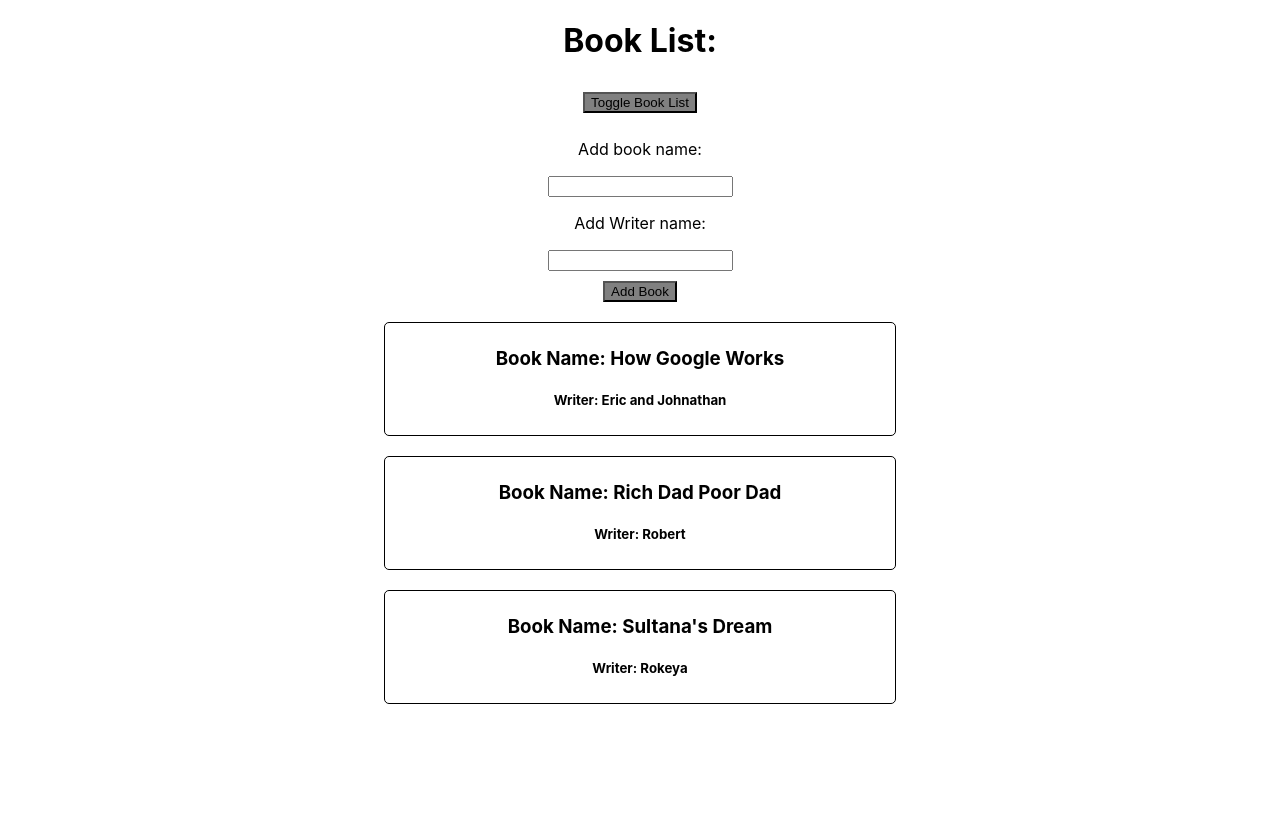
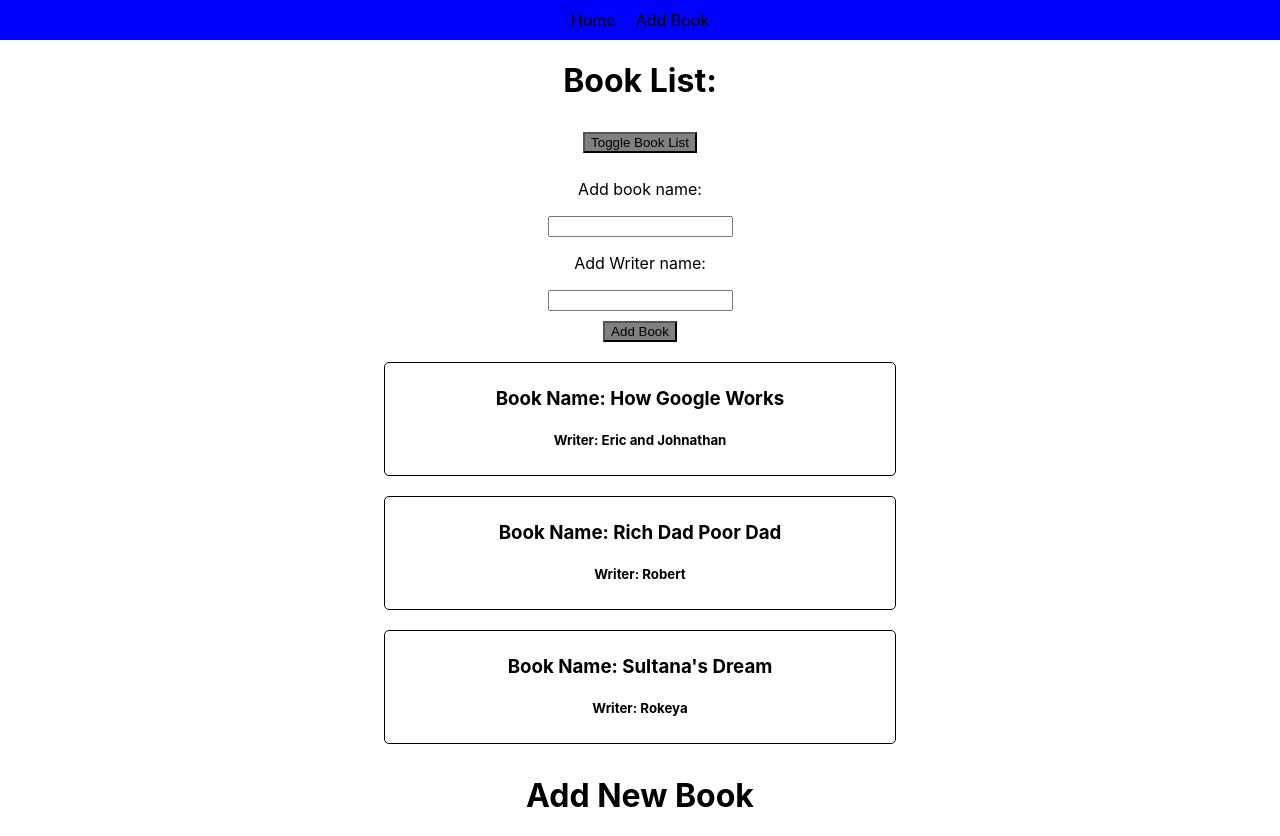
Before and after one commit to Samonto-Karmaker/Test-project, a React (Create React App) app: page / in a window 1280 px wide. Before the commit the page ends 800 px from the top, so only its background shows below. Built offline with nearby package versions, Linux system fonts and the light colour scheme.

Commit message:
Preparing project to add react router

```diff
--- a/src/App.css
+++ b/src/App.css
@@ -15,3 +15,23 @@
   margin: 10px;
   padding: 5px auto;
 }
+
+.nav_bar{
+  background-color:blue;
+}
+
+.nav_bar ul{
+  list-style: none;
+  margin: 0;
+  padding: 0;
+}
+
+.nav_bar li{
+  display: inline-block;
+  margin: 10px;
+}
+
+.nav_bar a{
+  text-decoration: none;
+  color: black;
+}
--- a/src/App.js
+++ b/src/App.js
@@ -2,6 +2,7 @@ import { Component } from 'react';
 import './App.css';
 import Book from './Components/Book';
 import {bookList} from "./assets/data"
+import AddBook from './Components/AddBook';
 
 //Functional Component
 // function App() {
@@ -91,6 +92,12 @@ class App extends Component{
 
     return (
       <div className="App">
+        <div className="nav_bar">
+          <ul>
+            <li><a href="/">Home</a></li>
+            <li><a href="/new">Add Book</a></li>
+          </ul>
+        </div>
         <h1>Book List:</h1>
         <div>
           <button
@@ -114,6 +121,7 @@ class App extends Component{
         </div>
         <div className="com">
           {bookCom}
+          <AddBook />
         </div>
       </div>
     );
--- /dev/null
+++ b/src/Components/AddBook.js
@@ -0,0 +1,11 @@
+import React from "react";
+
+const AddBook = () =>{
+    return(
+        <div>
+            <h1>Add New Book</h1>
+        </div>
+    )
+}
+
+export default AddBook
```
